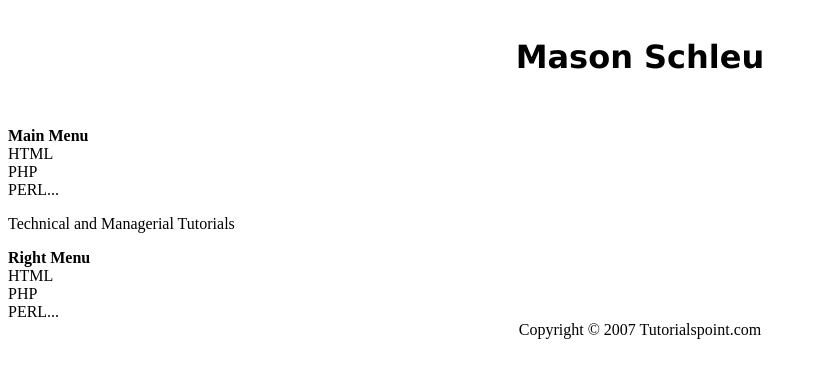
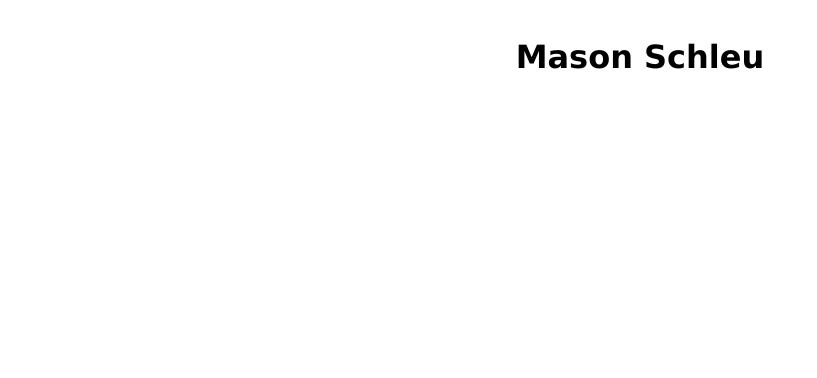
Before and after one commit to mschleu/old-personal-website, a Jekyll site: the page index.html, which Jekyll copies as it is, in a window 1280 px wide. Shown: the top 378 px of the page, without its empty margins (0-817 px from the left). Built offline with Jekyll 4.4.1, drawn with Linux system fonts in a browser that asks for light colours.

Commit message:
Update index.html

```diff
--- a/index.html
+++ b/index.html
@@ -7,37 +7,9 @@
    </head>
 
    <body>
-      <div style = "width:100%">
+       <h1>Mason Schleu</h1>
 
-         <div>
-            <h1>Mason Schleu</h1>
-         </div>
 
-         <div>
-            <div><b>Main Menu</b></div>
-            HTML<br />
-            PHP<br />
-            PERL...
-         </div>
-
-         <div>
-            <p>Technical and Managerial Tutorials</p>
-         </div>
-
-         <div>
-            <div><b>Right Menu</b></div>
-            HTML<br />
-            PHP<br />
-            PERL...
-         </div>
-
-         <div>
-            <center>
-               Copyright © 2007 Tutorialspoint.com
-            </center>
-         </div>
-
-      </div>
    </body>
 
 </html>
```
